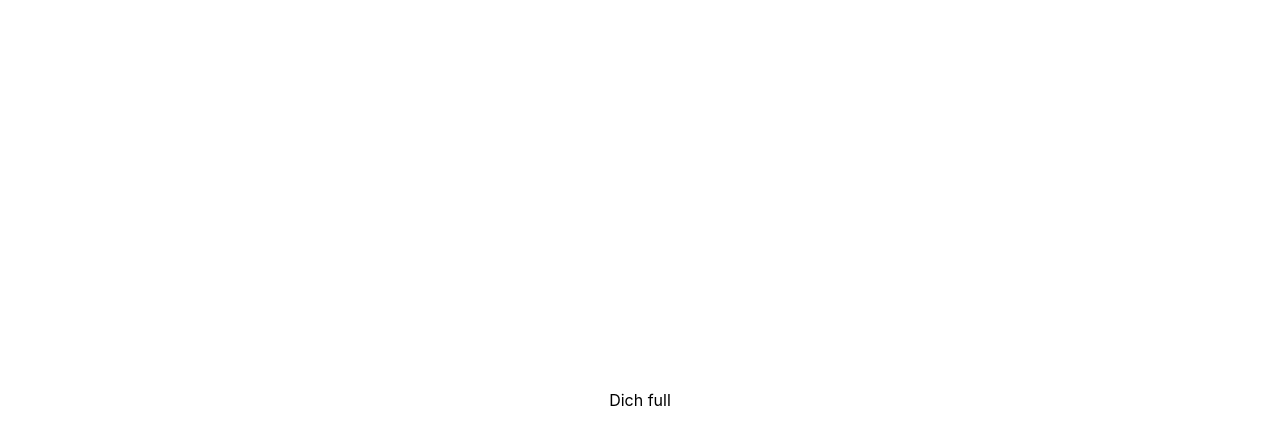
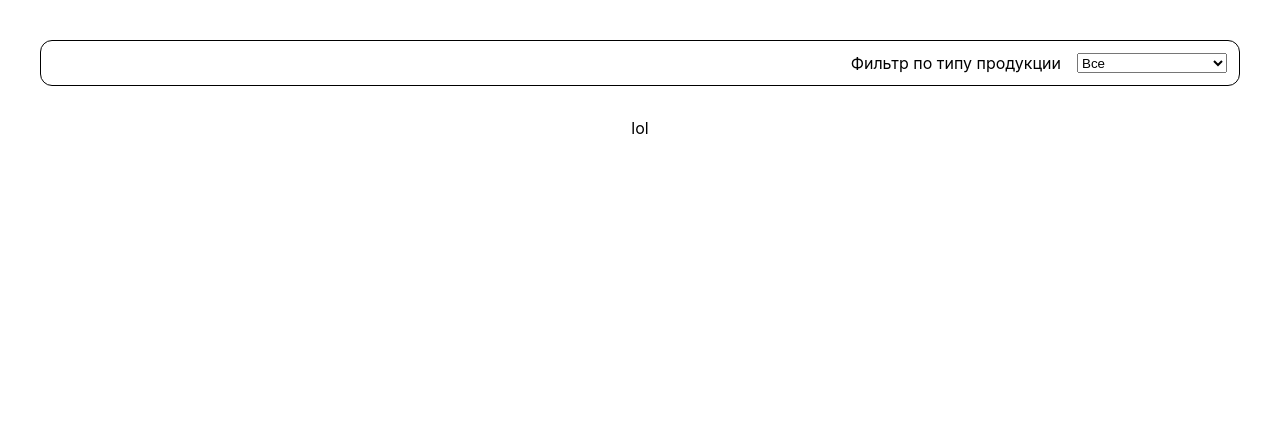
Before and after one commit to LetoDArt/Example-of-test-assignment, a React (Create React App) app: page / in a window 1280 px wide. Shown: the top 444 px of the page. Built offline with nearby package versions, Linux system fonts and the light colour scheme.

Commit message:
added filter component

```diff
--- /dev/null
+++ b/src/components/Filter/Filter.styled.ts
@@ -0,0 +1,15 @@
+import styled from 'styled-components';
+
+export const FilterContainer = styled.div`
+  display: flex;
+  flex-direction: row;
+  justify-content: end;
+  gap: 16px;
+  padding: 12px;
+  border-radius: 12px;
+  border: 1px solid #000000;
+`;
+
+export const FilterSelect = styled.select`
+  min-width: 150px;
+`;
--- /dev/null
+++ b/src/components/Filter/Filter.tsx
@@ -0,0 +1,33 @@
+import React from 'react';
+
+import { filters } from '../../utils';
+
+import { FilterContainer, FilterSelect } from './Filter.styled';
+
+import { IFilterProps } from './Filter.types';
+
+export const Filter = ({
+  options = filters,
+  defaultValue,
+  onChange,
+}: IFilterProps) => {
+  const selectHandler = (e: React.ChangeEvent<HTMLSelectElement>) =>
+    onChange(e.target.value);
+
+  return (
+    <FilterContainer>
+      <label htmlFor='pet-select'>Фильтр по типу продукции</label>
+      <FilterSelect
+        onChange={selectHandler}
+        defaultValue={defaultValue}
+        id='pet-select'
+      >
+        {options.map((one) => (
+          <option key={one.value} value={one.value}>
+            {one.label}
+          </option>
+        ))}
+      </FilterSelect>
+    </FilterContainer>
+  );
+};
--- /dev/null
+++ b/src/components/Filter/index.ts
@@ -0,0 +1 @@
+export { Filter } from './Filter';
--- /dev/null
+++ b/src/pages/Home/Home.consts.ts
@@ -0,0 +1 @@
+export const containerPadding = 40;
--- a/src/pages/Home/Home.styled.ts
+++ b/src/pages/Home/Home.styled.ts
@@ -1,9 +1,12 @@
 import styled from 'styled-components';
 
+import { containerPadding } from './Home.consts';
+
 export const HomeContainer = styled.div`
-  width: 100%;
-  height: 100%;
-  display: flex;
-  align-items: center;
-  justify-content: center;
+  width: calc(100% - ${containerPadding * 2}px);
+  height: calc(100% - ${containerPadding * 2}px);
+  display: grid;
+  grid-template-rows: auto 1fr;
+  grid-row-gap: 32px;
+  padding: ${containerPadding}px;
 `;
--- a/src/pages/Home/Home.tsx
+++ b/src/pages/Home/Home.tsx
@@ -1,4 +1,24 @@
-import React from 'react';
+import React, { useCallback, useState } from 'react';
+
+import { Filter } from '../../components/Filter';
+
+import { EFilterValues } from '../../utils';
+
 import { HomeContainer } from './Home.styled';
 
-export const Home = () => <HomeContainer>Dich full</HomeContainer>;
+const defaultValue = EFilterValues.all;
+
+export const Home = () => {
+  const [filter, setFilter] = useState<string>(defaultValue);
+
+  const filterHandler = useCallback((value: string) => {
+    setFilter(value);
+  }, []);
+
+  return (
+    <HomeContainer>
+      <Filter onChange={filterHandler} defaultValue={defaultValue} />
+      <div>lol</div>
+    </HomeContainer>
+  );
+};
--- /dev/null
+++ b/src/utils/filter.consts.ts
@@ -0,0 +1,25 @@
+export enum EFilterValues {
+  all = 'all',
+  product1 = 'product_1',
+  product2 = 'product_2',
+}
+
+export interface IFilters {
+  value: EFilterValues;
+  label: string;
+}
+
+export const filters: IFilters[] = [
+  {
+    value: EFilterValues.all,
+    label: 'Все',
+  },
+  {
+    value: EFilterValues.product1,
+    label: 'Продукт 1',
+  },
+  {
+    value: EFilterValues.product2,
+    label: 'Продукт 2',
+  },
+];
--- /dev/null
+++ b/src/utils/index.ts
@@ -0,0 +1 @@
+export * from './filter.consts';
```
Also changed, not shown: src/components/Filter/Filter.types.ts (added, +7 -0 lines), 1 other file (tests, documents, lock files or other folders).
